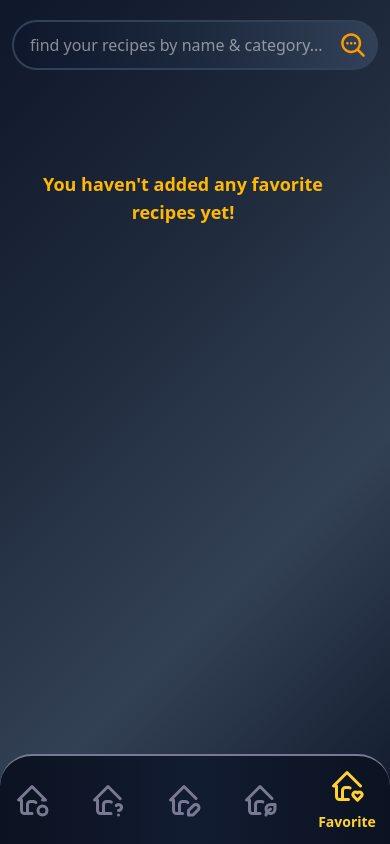
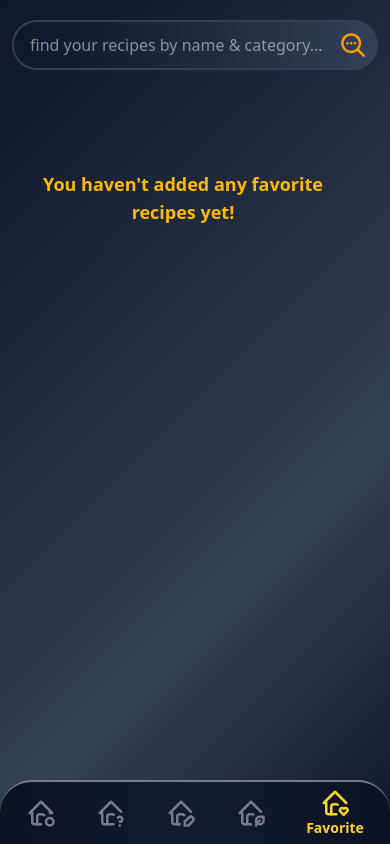
Before and after one commit to patgar-suraj/Recipes, a React (Vite) app: page /favroite in a window 390 px wide. Built offline with nearby package versions, Linux system fonts and the light colour scheme.

Commit message:
Refactor Navbar, TrendingRecipeCard, Contact, and Home components for improved styling and layout; adjust icon sizes and spacing in Navbar, enhance scrollbar in TrendingRecipeCard, update padding and margins in Contact, and refine responsiveness in Home.

```diff
--- a/src/componente/Navbar.jsx
+++ b/src/componente/Navbar.jsx
@@ -11,7 +11,7 @@ const Navbar = () => {
   const location = useLocation();
 
   return (
-    <nav className="w-full z-50 fixed bottom-0 left-0 p-3 border-t-2  rounded-t-4xl bg-gradient-to-r from-[#0b1221] via-[#121c31] to-[#0b1221] text-[#797993] flex items-center justify-center text-xl font-semibold gap-10">
+    <nav className="w-full z-50 fixed bottom-0 left-0 px-3 py-1.5 border-t-2  rounded-t-4xl bg-gradient-to-r from-[#0b1221] via-[#121c31] to-[#0b1221] text-[#797993] flex items-center justify-center text-xl font-semibold gap-10">
       <NavLink
         to="/"
         className={({ isActive }) =>
@@ -20,8 +20,8 @@ const Navbar = () => {
           }`
         }
       >
-        <TbHomeDot className="text-4xl" />
-        {location.pathname === "/" && <span className="text-sm">Home</span>}
+        <TbHomeDot className="text-3xl lg:text-4xl" />
+        {location.pathname === "/" && <span className="text-sm -mt-2">Home</span>}
       </NavLink>
 
       <NavLink
@@ -32,9 +32,9 @@ const Navbar = () => {
           }`
         }
       >
-        <TbHomeQuestion className="text-4xl" />
+        <TbHomeQuestion className="text-3xl lg:text-4xl" />
         {location.pathname === "/about" && (
-          <span className="text-sm">About</span>
+          <span className="text-sm -mt-2">About</span>
         )}
       </NavLink>
 
@@ -46,9 +46,9 @@ const Navbar = () => {
           }`
         }
       >
-        <TbHomeEdit className="text-4xl" />
+        <TbHomeEdit className="text-3xl lg:text-4xl" />
         {location.pathname === "/createRecipe" && (
-          <span className="text-sm">Create</span>
+          <span className="text-sm -mt-2">Create</span>
         )}
       </NavLink>
 
@@ -60,9 +60,9 @@ const Navbar = () => {
           }`
         }
       >
-        <TbHomeEco className="text-4xl" />
+        <TbHomeEco className="text-3xl lg:text-4xl" />
         {location.pathname === "/recipe" && (
-          <span className="text-sm">Recipe</span>
+          <span className="text-sm -mt-2">Recipe</span>
         )}
       </NavLink>
 
@@ -74,9 +74,9 @@ const Navbar = () => {
           }`
         }
       >
-        <TbHomeHeart className="text-4xl" />
+        <TbHomeHeart className="text-3xl lg:text-4xl" />
         {location.pathname === "/favroite" && (
-          <span className="text-sm">Favorite</span>
+          <span className="text-sm -mt-2">Favorite</span>
         )}
       </NavLink>
     </nav>
--- a/src/componente/TrendingRecipeCard.jsx
+++ b/src/componente/TrendingRecipeCard.jsx
@@ -5,7 +5,7 @@ const TrendingRecipeCard = ({ scrollRef }) => {
   return (
     <div
       ref={scrollRef}
-      className="flex overflow-x-auto custom-scrollbar gap-5"
+      className="flex overflow-x-auto rounded-3xl custom-scrollbar gap-5"
     >
       {/* Card 1 */}
       {RecipeList.map((recipe, idx) => (
--- a/src/pages/Contact.jsx
+++ b/src/pages/Contact.jsx
@@ -1,6 +1,6 @@
 const Contact = () => {
   return (
-    <div className="w-full min-h-screen mt-20 py-10 px-5 md:px-20">
+    <div className="w-full min-h-screen mt-20 pt-10 lg:px-5">
       {/* Title */}
       <div className="text-center mb-10">
         <h1 className="text-4xl font-bold font-mono">Contact Us</h1>
@@ -26,7 +26,7 @@ const Contact = () => {
           <textarea
             rows="5"
             placeholder="Your Message"
-            className="p-3 rounded-lg outline-none min-h-[105px] border-b-2 border-slate-500"
+            className="p-3 rounded-lg outline-none min-h-[105px] max-h-[105px] border-b-2 border-slate-500"
           />
           <button
             type="submit"
@@ -56,7 +56,7 @@ const Contact = () => {
       </div>
 
       {/* Map (Optional) */}
-      <div className="mt-12 bg-gradient-to-tr hover:bg-gradient-to-bl from-slate-900 via-slate-900 to-slate-800 flex items-center justify-center p-5 border-t-2 border-slate-600 rounded-lg">
+      <div className="mt-32 bg-gradient-to-tr hover:bg-gradient-to-bl from-slate-900 via-slate-900 to-slate-800 flex items-center justify-center p-5 border-t-2 border-slate-600 rounded-lg">
         <p>All ©️ rights reserved 2025-26</p>
       </div>
     </div>
--- a/src/pages/Home.jsx
+++ b/src/pages/Home.jsx
@@ -20,7 +20,7 @@ const Home = () => {
   };
 
   return (
-    <div className="flex flex-col w-full mb-20">
+    <div className="flex flex-col w-full mb-20 md:mb-0 xl:mb-20">
       <div className="flex items-center justify-between">
         <div className="flex items-center justify-center gap-5">
           <img
```
